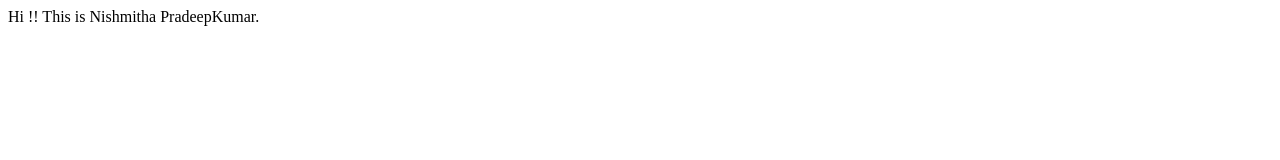
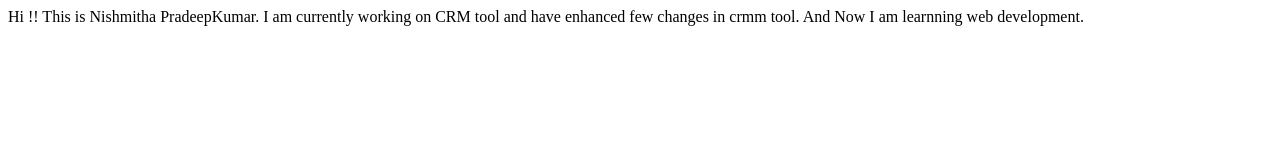
Before and after one commit to NishmithaPradeep/Nishmitha-New-Portfolio, a plain HTML site: page index.html in a window 1280 px wide. Drawn offline with Linux system fonts and the light colour scheme.

Commit message:
updated - project details

```diff
--- a/index.html
+++ b/index.html
@@ -8,5 +8,8 @@
 </head>
 <body>
     Hi !! This is Nishmitha PradeepKumar.
+
+    I am currently working on CRM tool and have enhanced few changes in crmm tool.
+    And Now I am learnning web development.
 </body>
 </html>
```
